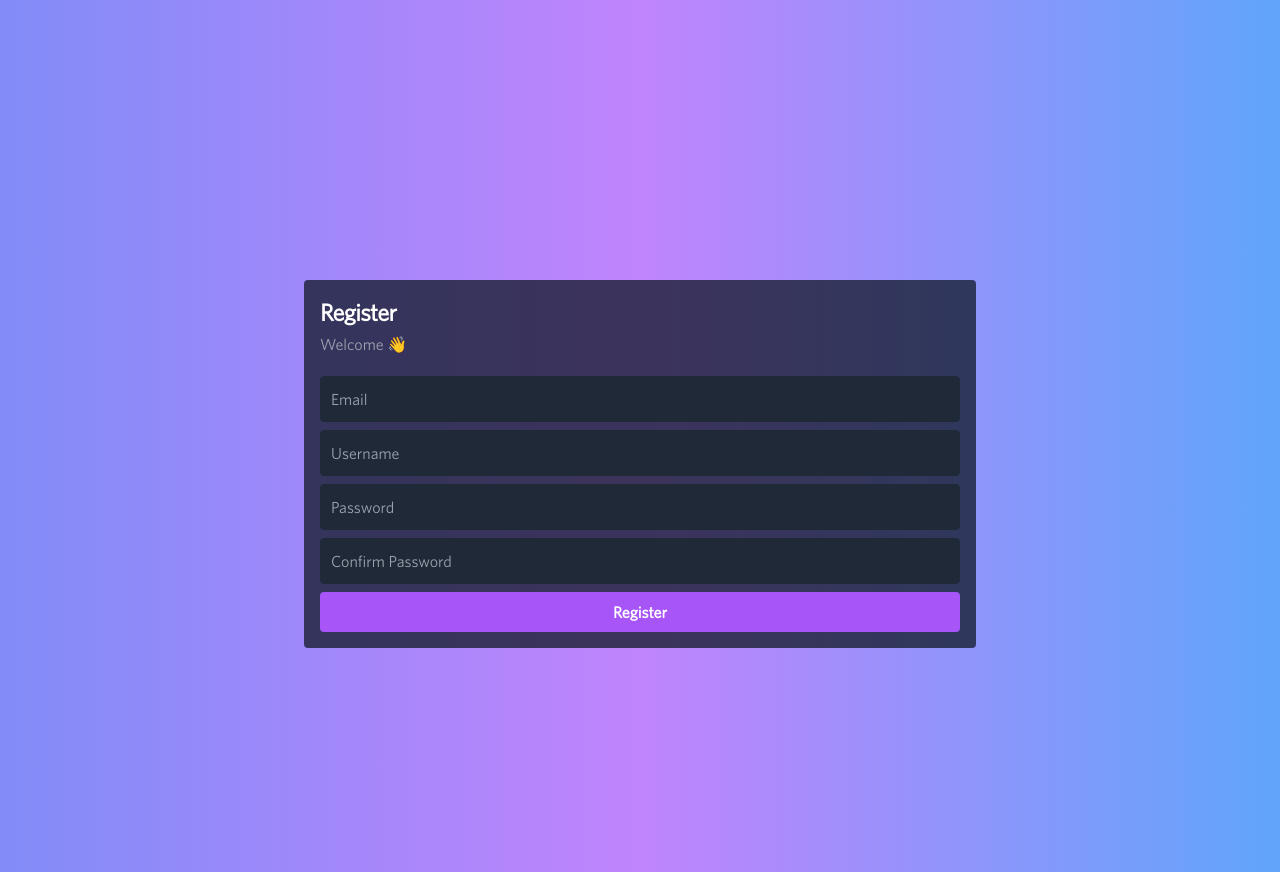
After one commit to how-to-do-frontend/chat, a Flask app: page /auth/register in a window 1280 px wide. The commit adds this page. Run offline with Flask 3, Linux system fonts and the light colour scheme; some libraries are stand-ins or nearby versions.

Commit message:
TODO: Auth

```diff
--- a/server.py
+++ b/server.py
@@ -15,16 +15,6 @@ app = Flask(__name__)
 @app.route("/")
 def index():
     return render_template('index.html')
-
-# Login
-@app.route("/login")
-def login():
-    return "login"
-
-# Register
-@app.route("/register")
-def register():
-    return "register"
 
 # Me (PROTECTED)
 @app.route("/channels/@me")
@@ -104,6 +94,28 @@ def snowflake(snowflake):
 
 
 ################################################################
+# Auth Routes
+################################################################
+# Login
+@app.route("/auth/login", methods=["GET", "POST"])
+def login():
+    return "login"
+
+# Register
+@app.route("/auth/register", methods=["GET", "POST"])
+def register():
+    if request.method == "GET":
+        return render_template("register.html")
+    else:
+        email = request.form["email"]
+        username = request.form["username"]
+        password = request.form["password"]
+        confirm_password = request.form["confirm_password"]
+
+        return redirect("/")
+
+
+################################################################
 # API Routes
 ################################################################
 # Get changelogs (PROTECTED)
--- a/templates/components/macros.html
+++ b/templates/components/macros.html
@@ -1,3 +1,4 @@
+<!-- Head -->
 {% macro head(title) -%}
     <head>
         <meta charset="UTF-8">
--- a/templates/index.html
+++ b/templates/index.html
@@ -16,7 +16,7 @@
                 <a href="/" class="text-md font-bold leading-6 text-white">Donate</a>
             </div>
             <div class="flex flex-1 justify-end">
-                <a href="/" class="transition-all duration-100 font-bold text-gray-400 hover:text-white bg-gray-700/50 hover:bg-gray-800 rounded-full px-4 py-2">
+                <a href="/auth/login" class="transition-all duration-100 font-bold text-gray-400 hover:text-white bg-gray-700/50 hover:bg-gray-800 rounded-full px-4 py-2">
                     Login
                 </a>
             </div>
--- /dev/null
+++ b/templates/register.html
@@ -0,0 +1,28 @@
+<!DOCTYPE html>
+<html lang="en">
+    {% from "components/macros.html" import head %}
+    {{ head('Register') }}
+<body class="bg-gradient-to-r from-indigo-400 via-purple-400 to-blue-400">
+    <!-- Main -->
+    <div class="relative isolate pt-14 px-8">
+        <div class="mx-auto max-w-2xl py-56">
+            <div class="text-left bg-gray-900/75 rounded p-4">
+                <h1 class="font-bold tracking-tight text-white text-2xl">Register</h1>
+                <p class="text-md leading-8 text-gray-400">Welcome 👋</p>
+                <div class="mt-4">
+                    <form action="" method="post" class="flex flex-col gap-y-2">
+                        <input type="email" name="email" id="email" placeholder="Email" class="transition-all duration-100 w-full block p-2.5 rounded bg-gray-800 placeholder-gray-400 text-white border border-gray-800 outline-none focus:ring-2 focus:ring-purple-400">
+                        <input type="text" name="username" id="username" placeholder="Username" class="transition-all duration-100 w-full block p-2.5 rounded bg-gray-800 placeholder-gray-400 text-white border border-gray-800 outline-none focus:ring-2 focus:ring-purple-400">
+                        <input type="password" name="password" id="password" placeholder="Password" class="transition-all duration-100 w-full block p-2.5 rounded bg-gray-800 placeholder-gray-400 text-white border border-gray-800 outline-none focus:ring-2 focus:ring-purple-400">
+                        <input type="password" name="confirm_password" id="confirm_password" placeholder="Confirm Password" class="transition-all duration-100 w-full block p-2.5 rounded bg-gray-800 placeholder-gray-400 text-white border border-gray-800 outline-none focus:ring-2 focus:ring-purple-400">
+                        <button type="submit" class="transition-all duration-100 font-bold text-white bg-purple-500 hover:bg-purple-500/75 rounded px-4 py-2">
+                            Register
+                        </button>
+                    </form>
+                </div>
+            </div>
+        </div>
+    </div>
+</body>
+<script src="https://cdn.tailwindcss.com/"></script>
+</html>
```
